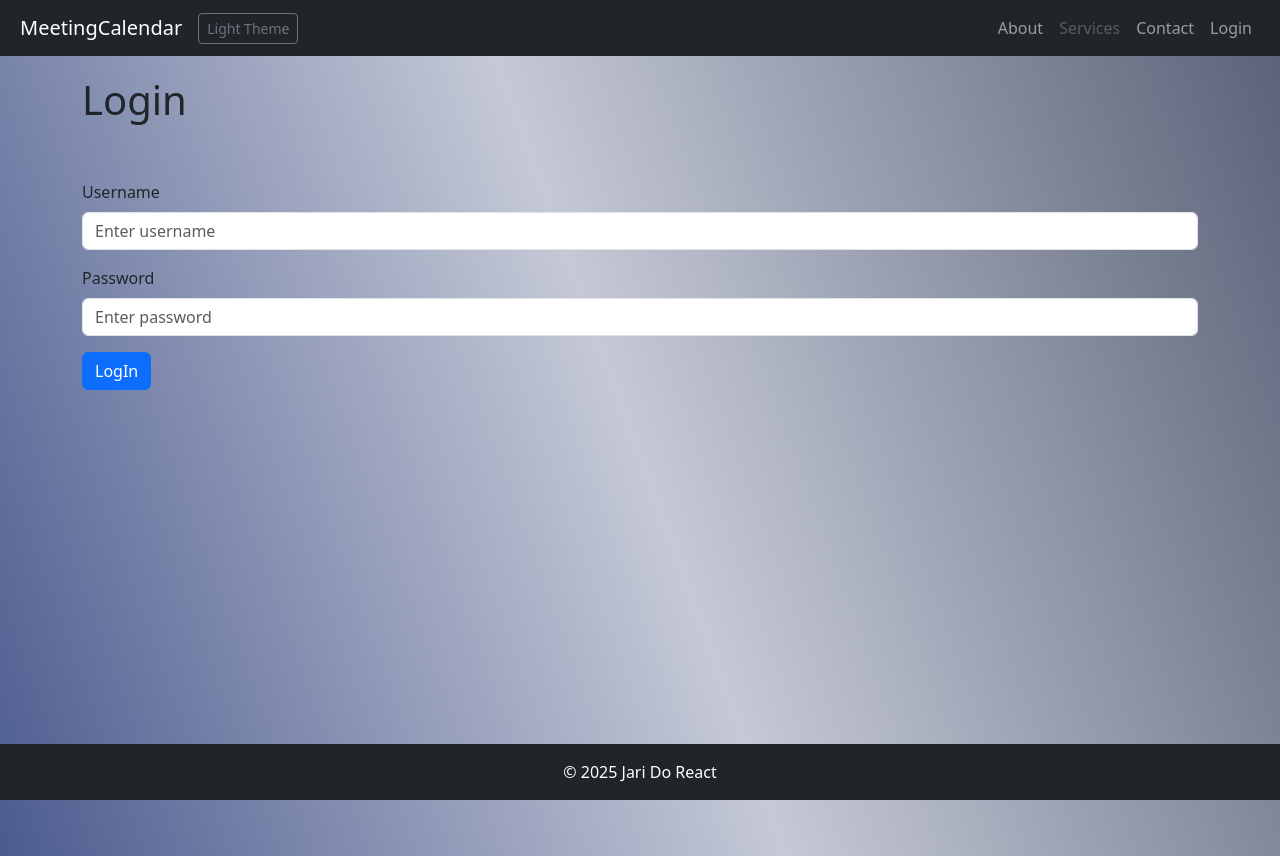
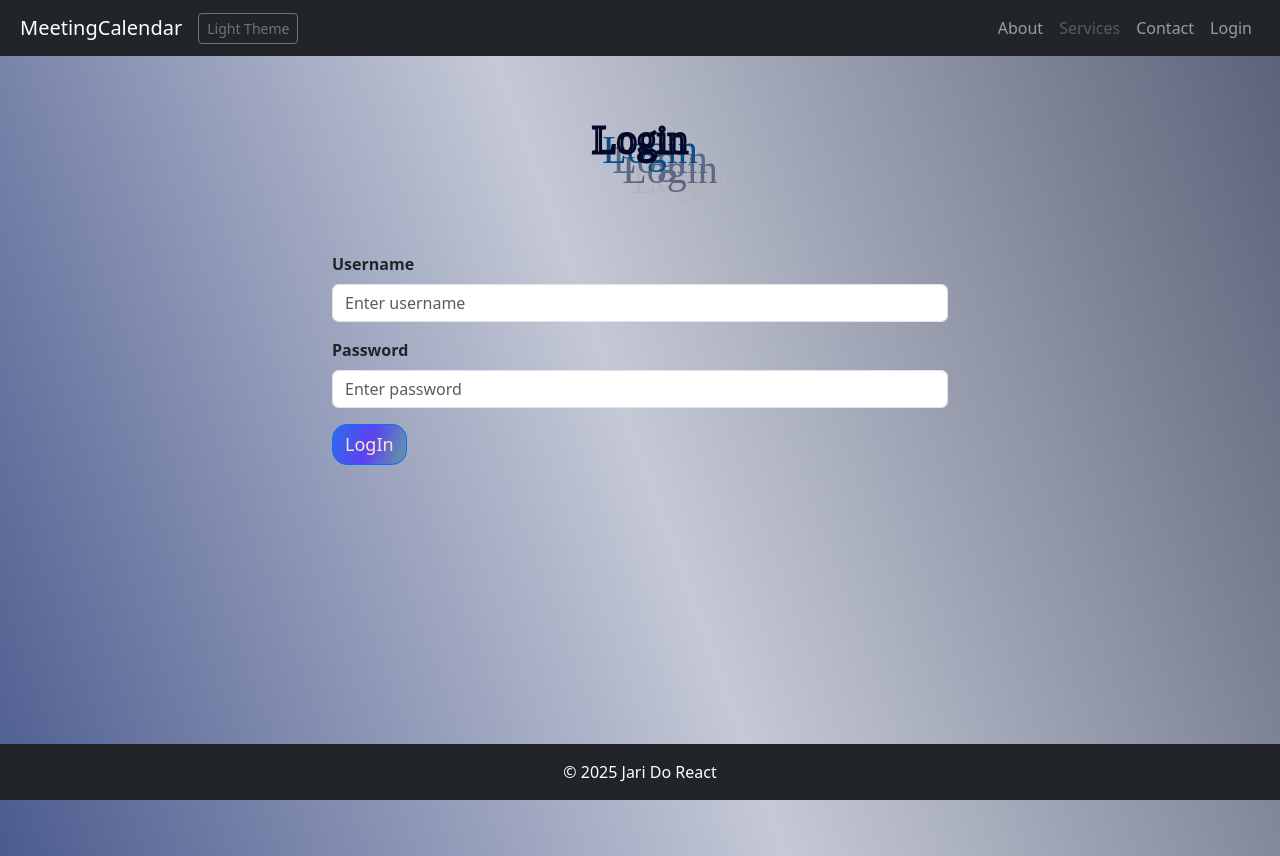
Before and after one commit to Jari1980/ReactMeetingCalendar, a React (Vite) app: page /login in a window 1280 px wide. Built offline with nearby package versions, Linux system fonts and the light colour scheme.

Commit message:
Stylesheet added, added style to pages outside dashboard

```diff
--- a/src/components/About.jsx
+++ b/src/components/About.jsx
@@ -1,30 +1,53 @@
-import React from 'react';
-import { Container } from 'react-bootstrap';
-import { useMeetingContext } from './context';
+import React from "react";
+import { Container } from "react-bootstrap";
+import { useMeetingContext } from "./context";
+import "../stylesheet.css";
 
 const About = () => {
-    const {bgMain, setBgMain} = useMeetingContext();
+  const { bgMain, setBgMain } = useMeetingContext();
   return (
     <>
-        <div style={{backgroundImage:bgMain, width:"100vw", height:"100vh", overflow: "hidden"}}>
+      <div
+        style={{
+          backgroundImage: bgMain,
+          width: "100vw",
+          height: "100vh",
+          overflow: "hidden",
+        }}
+      >
         <Container>
-            <h1 style={{marginTop:"20px"}}>About this page</h1>
+          <h1>About this page</h1>
           <br />
           <br />
-            <p>This is a Lexicon/Växjö school project done by me. What you see is a single page application SPA where front end is done with React JS and backend with Java Spring Rest API connected to mySQL database.
+          <p>
+            This is a Lexicon/Växjö school project done by me. What you see is a
+            single page application SPA where front end is done with React JS
+            and backend with Java Spring Rest API connected to mySQL database.
           </p>
-            <p>The main goal off this application is to have a super user who needs to log in and after he/she can see and manage meetings.
+          <p>
+            The main goal off this application is to have a super user who needs
+            to log in and after he/she can see and manage meetings.
           </p>
           <br />
           <p>
-                <b>Main frontend techniques in this project:</b>
+            <b>Main frontend techniques in this project using React:</b>
             <br />
+            <li>Components</li>
             <li>Bootstrap (combiniation of vanilla and React)</li>
-                <li>Form</li>
-                <li>Table</li>
+            <li>CSS</li>
             <li>Hooks (state, context)</li>
             <li>Axios</li>
             <li>Router</li>
+          </p>
+          <br />
+          <p>
+            <b>Main backend techniques in this project using Java:</b>
+            <br />
+            <li>Spring Boot</li>
+            <li>Spring Rest</li>
+            <li>
+              MySql (maybe moving to Azure later if so moving to AzureSql)
+            </li>
           </p>
         </Container>
       </div>
--- a/src/components/Contact.jsx
+++ b/src/components/Contact.jsx
@@ -3,6 +3,7 @@ import { Container, Form, Button } from "react-bootstrap";
 import { useForm } from "react-hook-form";
 import axios from "axios";
 import { useMeetingContext } from './context';
+import "../stylesheet.css";
 
 
 const Contact = () => {
@@ -19,12 +20,12 @@ const Contact = () => {
           email: event.currentTarget.elements.formEmail.value,
           broccoli: event.currentTarget.elements.formCheckbox.checked,
         },
-        {
+        /*{
           auth: {
             username: localStorage.getItem("username"),
             password: localStorage.getItem("password"),
           },
-        })
+        }*/)
         event.target.reset()
         alert("Thanks for the message")
         }
@@ -36,27 +37,27 @@ const Contact = () => {
   return (
     <>
     <div style={{backgroundImage:bgMain, width:"100vw", height:"100vh", overflow: "hidden"}}>
-      <Container>
-        <h1 style={{ marginTop: "20px" }}>Contact form</h1>
+      <Container style={{width:"50%", alignItems:"center", justifyContent: "center"}}>
+        <h1>Contact form</h1>
         <br />
         <br />
-        <Form onSubmit={handleSubmit}>
+        <Form onSubmit={handleSubmit} >
           <Form.Group className="mb-3" controlId="formName">
-            <Form.Label>Name</Form.Label>
+            <Form.Label><b>Name</b></Form.Label>
             <Form.Control type="text" placeholder="Enter your name" />
           </Form.Group>
           <Form.Group className="mb-3" controlId="formEmail">
-            <Form.Label>Email address</Form.Label>
+            <Form.Label><b>Email address</b></Form.Label>
             <Form.Control type="email" placeholder="Enter email" />
           </Form.Group>
           <Form.Group className="mb-3" controlId="formMessage">
-            <Form.Label>Message</Form.Label>
+            <Form.Label><b>Message</b></Form.Label>
             <Form.Control as="textarea" rows={3} placeholder="Write something" />
           </Form.Group>
           <Form.Group className="mb-3" controlId="formCheckbox">
             <Form.Check type="checkbox" label="I love Broccoli" />
           </Form.Group>
-          <Button variant="primary" type="submit">
+          <Button variant="primary" type="submit" className="extButton">
             Send me a mail
           </Button>
         </Form>
--- a/src/components/Dashboard.jsx
+++ b/src/components/Dashboard.jsx
@@ -32,7 +32,7 @@ const Dashboard = () => {
                 className="btn btn-outline-primary w-100 mb-2"
                 onClick={() => navigate("../dashboard")}
               >
-                Dashboard
+                Dashboard Start
               </button>
             </li>
             <li>
@@ -41,14 +41,6 @@ const Dashboard = () => {
                 onClick={() => navigate("../dashboard/schedulemeeting")}
               >
                 Schedule Meeting
-              </button>
-            </li>
-            <li>
-              <button
-                className="btn btn-outline-primary w-100 mb-2"
-                onClick={() => navigate("../dashboard/managemeetings")}
-              >
-                Manage Meetings
               </button>
             </li>
             <li>
@@ -99,7 +91,6 @@ const Dashboard = () => {
         <Routes>
             <Route path='/' element={<DashHome/>}/>
             <Route path='/schedulemeeting' element={<MeetingForm/>}/>
-            <Route path='/managemeetings' element={<MeetingsTable/>}/>
             <Route path='/manageall' element={<ManageMeetings/>}/>
         </Routes>
         </main>
--- a/src/components/Home.jsx
+++ b/src/components/Home.jsx
@@ -3,6 +3,7 @@ import { Container, Button } from "react-bootstrap";
 import { useNavigate } from "react-router-dom";
 import broccoli2 from "../assets/images/broccoli2.jpg";
 import { useMeetingContext } from "./context";
+import "../stylesheet.css";
 
 
 const Home = () => {
@@ -23,11 +24,11 @@ const Home = () => {
       {logged ?
       <div>
         <p>As always take a moment and admire the Broccoli before proceeding to Dashboard</p>
-      <Button onClick={() => Navigate("/dashboard")}>Dashboard</Button></div>
+      <Button onClick={() => Navigate("/dashboard")} className="extButton">Dashboard</Button></div>
       :
       <div>
         <p>In order to access Dashboard and manage meetings you need to login.</p>
-        <Button onClick={() => login()}>Login</Button>
+        <Button onClick={() => login()} className="extButton">Login</Button>
         </div>
         }
       <br />
--- a/src/components/Login.jsx
+++ b/src/components/Login.jsx
@@ -3,6 +3,7 @@ import { Button, Container, Form } from "react-bootstrap";
 import axios from "axios";
 import { useMeetingContext } from "./context";
 import { Navigate, useNavigate } from "react-router-dom";
+import "../stylesheet.css";
 
 const Login = () => {
   const {logged, setLogged} = useMeetingContext();
@@ -50,20 +51,20 @@ const Login = () => {
   return (
     <>
     <div style={{backgroundImage:bgMain, width:"100vw", height:"100vh", overflow: "hidden"}}>
-      <Container>
+      <Container style={{width:"50%", alignItems:"center", justifyContent: "center"}}>
         <h1 style={{ marginTop: "20px" }}>Login</h1>
         <br />
         <br />
         <Form onSubmit={handleSubmit}>
           <Form.Group className="mb-3" controlId="formUserName">
-            <Form.Label>Username</Form.Label>
+            <Form.Label><b>Username</b></Form.Label>
             <Form.Control type="text" placeholder="Enter username" />
           </Form.Group>
           <Form.Group className="mb-3" controlId="formPassword">
-            <Form.Label>Password</Form.Label>
+            <Form.Label><b>Password</b></Form.Label>
             <Form.Control type="password" placeholder="Enter password" />
           </Form.Group>
-          <Button variant="primary" type="submit">
+          <Button variant="primary" type="submit" className="extButton">
             LogIn
           </Button>
         </Form>
--- a/src/components/Logout.jsx
+++ b/src/components/Logout.jsx
@@ -2,6 +2,7 @@ import React from "react";
 import { Button, Container, Form } from "react-bootstrap";
 import { useMeetingContext } from "./context";
 import { useNavigate } from "react-router-dom";
+import "../stylesheet.css";
 
 const Logout = () => {
   const { logged, setLogged } = useMeetingContext();
@@ -21,7 +22,7 @@ const Logout = () => {
         <h1 style={{ marginTop: "20px" }}>Logout</h1>
         <br />
         <br />
-        <Button onClick={() => logout()}>LogOut</Button>
+        <Button onClick={() => logout()} className="extButton" style={{width:"100%"}}>LogOut</Button>
       </Container>
       </div>
     </>
--- /dev/null
+++ b/src/stylesheet.css
@@ -0,0 +1,33 @@
+h1 {
+  margin-top: 20px;
+  transition: all 1s;
+  -webkit-text-stroke: 3px #060827;
+  text-align: center;
+  color: transparent;
+  font-family: "Times New Roman", Times, serif;
+  text-shadow: 10px 10px 0px #074d86, 20px 20px 0px #5a6986,
+    30px 30px 0px #62657e, 40px 40px 0px #b3b2bd;
+  padding-top: 40px;
+  padding-bottom: 40px;
+  margin: 0;
+}
+
+h1:hover {
+  text-shadow: none;
+}
+
+#mailButton {
+  align-items: center;
+  background-image: linear-gradient(110deg, #9561b93d, #5b42f3 50%, #629da1);
+  border-radius: 15px;
+  font-size: large;
+  color: bisque;
+}
+
+.extButton {
+align-items: center;
+  background-image: linear-gradient(110deg, #9561b93d, #5b42f3 50%, #629da1);
+  border-radius: 15px;
+  font-size: large;
+  color: bisque;
+}
```
Lines whose indentation alone changed are shown as unchanged.
